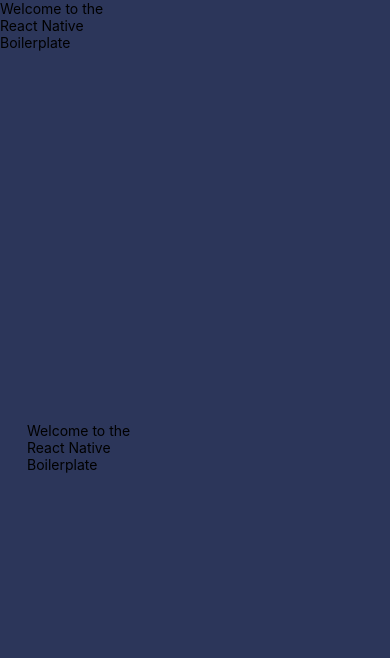
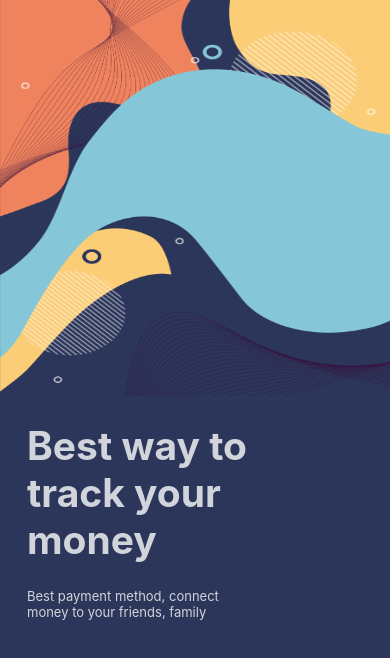
Before and after one commit to dubeyshantanu2/MoneyBag, a React Native app: screen / in a window 390 px wide. Shown: the top 658 px of the page. Built offline with nearby package versions, Linux system fonts and the light colour scheme.

Commit message:
Added text component

```diff
--- /dev/null
+++ b/src/components/Text/BigText.tsx
@@ -0,0 +1,24 @@
+import React from 'react';
+import {fontPixel} from '../../utils/sizes';
+import {Text, StyleSheet, TextProps} from 'react-native';
+import {colors} from '../../utils/colors';
+
+type props = TextProps;
+
+export default function BigText(props: props) {
+  return (
+    <Text {...props} style={[styles.text, props.style]}>
+      {props.children}
+    </Text>
+  );
+}
+
+const styles = StyleSheet.create({
+  text: {
+    fontSize: fontPixel(37),
+    color: colors.gray,
+    textAlign: 'left',
+    fontWeight: 'bold',
+    // fontFamily: 'Lato-Regular',
+  },
+});
--- /dev/null
+++ b/src/components/Text/SmallText.tsx
@@ -0,0 +1,27 @@
+import React from 'react';
+import {fontPixel} from '../../utils/sizes';
+import {Text, StyleSheet, TextProps} from 'react-native';
+import {colors} from '../../utils/colors';
+// import {TextProps} from './types';
+
+type props = TextProps;
+
+// const smallText: FunctionComponent = props => {
+//   return <Text style={[styles.text, props.style]}>{props.children}</Text>;
+// };
+export default function SmallText(props: props) {
+  return (
+    <Text {...props} style={[styles.text, props.style]}>
+      {props.children}
+    </Text>
+  );
+}
+
+const styles = StyleSheet.create({
+  text: {
+    fontSize: fontPixel(12),
+    color: colors.gray,
+    textAlign: 'left',
+    // fontFamily: 'Lato-Regular',
+  },
+});
--- a/src/screens/Welcome/index.tsx
+++ b/src/screens/Welcome/index.tsx
@@ -1,12 +1,13 @@
 import React, {FunctionComponent} from 'react';
-import {StatusBar, View, Text} from 'react-native';
+import {StatusBar, View, Text, Image} from 'react-native';
 import {styles} from './styles';
+import background from '../../assets/bgs/background_v1.png';
+import SmallText from '../../components/Text/SmallText';
+import BigText from '../../components/Text/BigText';
 const TopSection = () => {
   return (
     <View style={styles.topsection}>
-      <Text>Welcome to the</Text>
-      <Text>React Native</Text>
-      <Text>Boilerplate</Text>
+      <Image source={background} style={styles.topImage} />
     </View>
   );
 };
@@ -14,9 +15,10 @@
 const BottomSection = () => {
   return (
     <View style={styles.bottomSection}>
-      <Text>Welcome to the</Text>
-      <Text>React Native</Text>
-      <Text>Boilerplate</Text>
+      <BigText style={styles.heading}>Best way to track your money</BigText>
+      <SmallText style={styles.subHeading}>
+        Best payment method, connect money to your friends, family
+      </SmallText>
     </View>
   );
 };
--- a/src/screens/Welcome/styles.tsx
+++ b/src/screens/Welcome/styles.tsx
@@ -18,10 +18,23 @@
     flex: 1,
     maxHeight: SCREEN_HEIGHT * 0.55,
   },
+  topImage: {
+    height: '100%',
+    width: '100%',
+    resizeMode: 'stretch',
+  },
   bottomSection: {
     width: SCREEN_WIDTH,
     flex: 1,
     paddingHorizontal: pixelSizeHorizontal(25),
     paddingVertical: pixelSizeVertical(25),
   },
+  heading: {
+    width: '70%',
+    marginBottom: 25,
+  },
+  subHeading: {
+    width: '70%',
+    marginBottom: 25,
+  },
 });
```
Also changed, not shown: src/components/Text/RegularText.tsx (added, +24 -0 lines), 1 other file (tests, documents, lock files or other folders).
